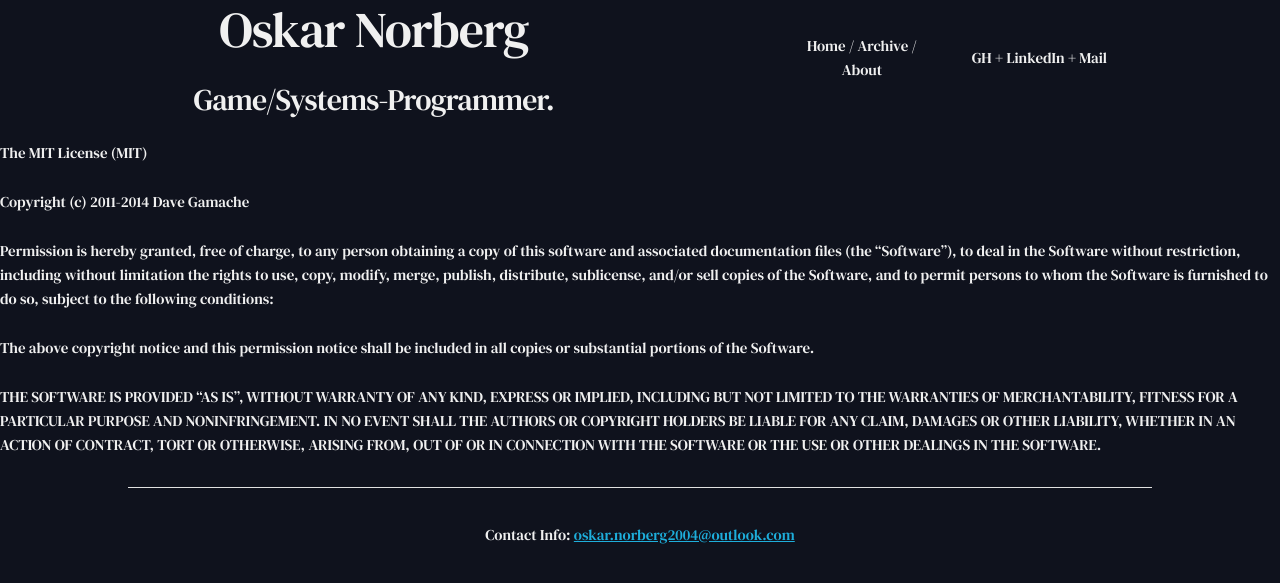
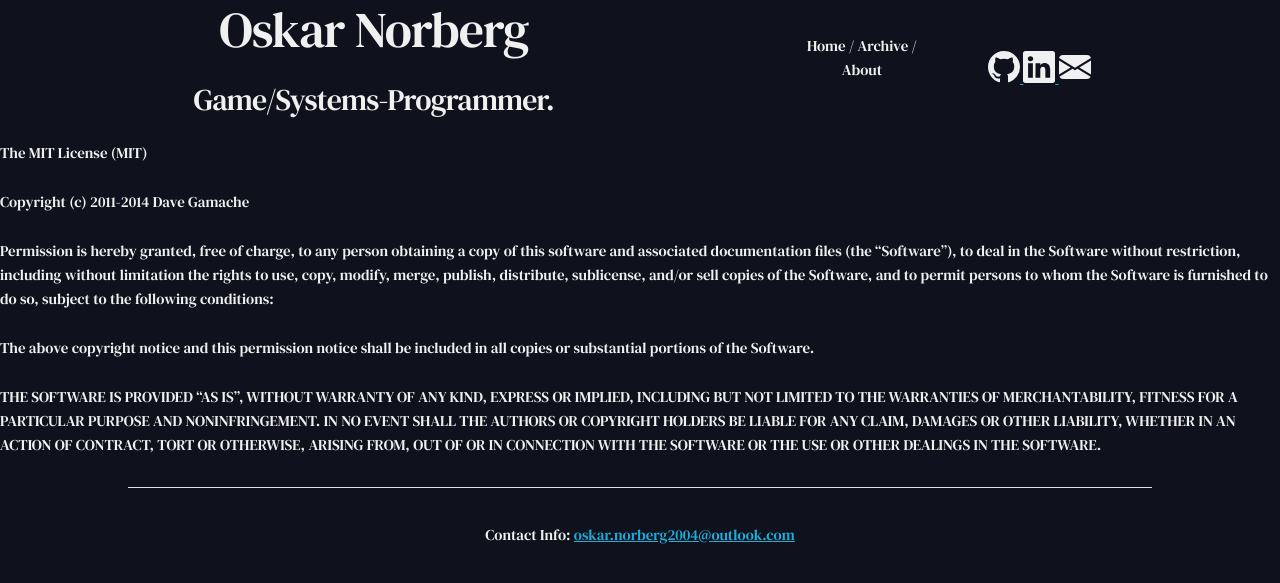
Before and after one commit to Oskar-Norberg/oskar-norberg.github.io, a Jekyll site: the page built from assets/vendor/skeleton/LICENSE.md, in a window 1280 px wide. Shown: the top 583 px of the page. Built offline with Jekyll 4.4.1, drawn with Linux system fonts in a browser that asks for light colours; our own code applies the rules of GitHub Pages for plain Markdown files.

Commit message:
EDIT: [Script] Proper email linking
EDIT: [Script] Proper email linking

```diff
--- a/_config.yml
+++ b/_config.yml
@@ -2,6 +2,14 @@ title: Oskar Norberg
 description: Game/Systems-Programmer.
 baseurl: ""
 url: ""
+
+# Socials
+github-username: Oskar-Norberg
+github-link: https://github.com/Oskar-Norberg
+
+linkedin-link: https://linkedin.com/in/oskar-norberg-6905b1310/
+
+email-address: oskar.norberg2004@outlook.com
 
 markdown: kramdown
 highlighter: rouge
--- a/_includes/footer.html
+++ b/_includes/footer.html
@@ -5,6 +5,6 @@
 </div>
 <div class="container">
   <div class="row flex-center">
-    <div class="twelve columns text-center">Contact Info: <a href="mailto:oskar.norberg2004@outlook.com">oskar.norberg2004@outlook.com</a></div>
+    <div class="twelve columns text-center">Contact Info: <a href="mailto:{{ site.email-address }}">{{ site.email-address }}</a></div>
   </div>
 </div>
--- a/_includes/header.html
+++ b/_includes/header.html
@@ -3,6 +3,23 @@
     <div class="five columns"><h1 class="text-center">{{ site.title }}</h1><h4 class="text-center">{{ site.description }}</h4></div>
     <div class="two columns"></div>
     <div class="two columns"><p class="text-center">Home / Archive / About</p></div>
-    <div class="two columns"><p class="text-center">GH + LinkedIn + Mail</p></div>
+    <div class="two columns text-center">
+        <a href="{{ site.github-link }}">
+            <svg xmlns="http://www.w3.org/2000/svg" width="32" height="32" fill="currentColor" class="bi bi-github" viewBox="0 0 16 16" class="text-center">
+                <path d="M8 0C3.58 0 0 3.58 0 8c0 3.54 2.29 6.53 5.47 7.59.4.07.55-.17.55-.38 0-.19-.01-.82-.01-1.49-2.01.37-2.53-.49-2.69-.94-.09-.23-.48-.94-.82-1.13-.28-.15-.68-.52-.01-.53.63-.01 1.08.58 1.23.82.72 1.21 1.87.87 2.33.66.07-.52.28-.87.51-1.07-1.78-.2-3.64-.89-3.64-3.95 0-.87.31-1.59.82-2.15-.08-.2-.36-1.02.08-2.12 0 0 .67-.21 2.2.82.64-.18 1.32-.27 2-.27s1.36.09 2 .27c1.53-1.04 2.2-.82 2.2-.82.44 1.1.16 1.92.08 2.12.51.56.82 1.27.82 2.15 0 3.07-1.87 3.75-3.65 3.95.29.25.54.73.54 1.48 0 1.07-.01 1.93-.01 2.2 0 .21.15.46.55.38A8.01 8.01 0 0 0 16 8c0-4.42-3.58-8-8-8"/>
+            </svg>
+        </a>
+        <a href="{{ site.linkedin-link }}">
+            <svg xmlns="http://www.w3.org/2000/svg" width="32" height="32" fill="currentColor" class="bi bi-linkedin" viewBox="0 0 16 16">
+                <path d="M0 1.146C0 .513.526 0 1.175 0h13.65C15.474 0 16 .513 16 1.146v13.708c0 .633-.526 1.146-1.175 1.146H1.175C.526 16 0 15.487 0 14.854zm4.943 12.248V6.169H2.542v7.225zm-1.2-8.212c.837 0 1.358-.554 1.358-1.248-.015-.709-.52-1.248-1.342-1.248S2.4 3.226 2.4 3.934c0 .694.521 1.248 1.327 1.248zm4.908 8.212V9.359c0-.216.016-.432.08-.586.173-.431.568-.878 1.232-.878.869 0 1.216.662 1.216 1.634v3.865h2.401V9.25c0-2.22-1.184-3.252-2.764-3.252-1.274 0-1.845.7-2.165 1.193v.025h-.016l.016-.025V6.169h-2.4c.03.678 0 7.225 0 7.225z"/>
+            </svg>
+        </a>
+
+        <a href="mailto:{{ site.email-address }}">
+            <svg xmlns="http://www.w3.org/2000/svg" width="32" height="32" fill="currentColor" class="bi bi-envelope-fill" viewBox="0 0 16 16">
+                <path d="M.05 3.555A2 2 0 0 1 2 2h12a2 2 0 0 1 1.95 1.555L8 8.414zM0 4.697v7.104l5.803-3.558zM6.761 8.83l-6.57 4.027A2 2 0 0 0 2 14h12a2 2 0 0 0 1.808-1.144l-6.57-4.027L8 9.586zm3.436-.586L16 11.801V4.697z"/>
+            </svg>
+        </a>
+    </div>
   </div>
 </div>
--- a/_sass/helpers/text.scss
+++ b/_sass/helpers/text.scss
@@ -3,9 +3,9 @@
 }
 
 .text-left {
+  text-align: left;
+}
 
-    text-align: left;
-}
 .text-right {
   text-align: right;
 }
```
